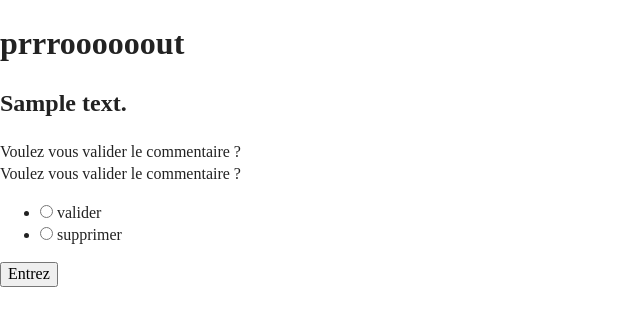
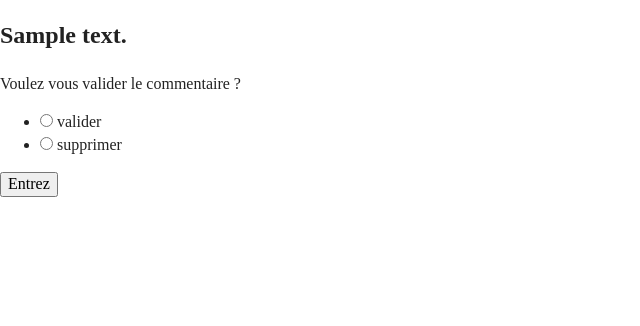
Before and after one commit to StevenDelval/Flask-mongoDB-TechIA, a Flask app: template templates/page_validation_com.html in a window 1280 px wide. Shown: the part 90-416 px from the top of the page, without its empty margins (0-640 px from the left). Run offline with Flask 2, Linux system fonts and the light colour scheme; the template is opened without the code that fills it: values that come from a table or form of the project are taken from there, most other values are stand-ins (such as "Sample title", 1, 10 or a date in 2020).

Commit message:
enlever redite

```diff
--- a/templates/page_validation_com.html
+++ b/templates/page_validation_com.html
@@ -8,13 +8,12 @@
 
 
 
-                <h1 class="titre_liste_articles"> prrroooooout</h1>
-                <h2> {{  commentaire}}</h2>
+                <h2 classe="commentaire"> {{  commentaire}}</h2>
 
 
 
         <fieldset>
-            <legend>Voulez vous valider le commentaire ? </legend>
+
 
             {{form.validation.label}}
             {{form.validation()}}
```
